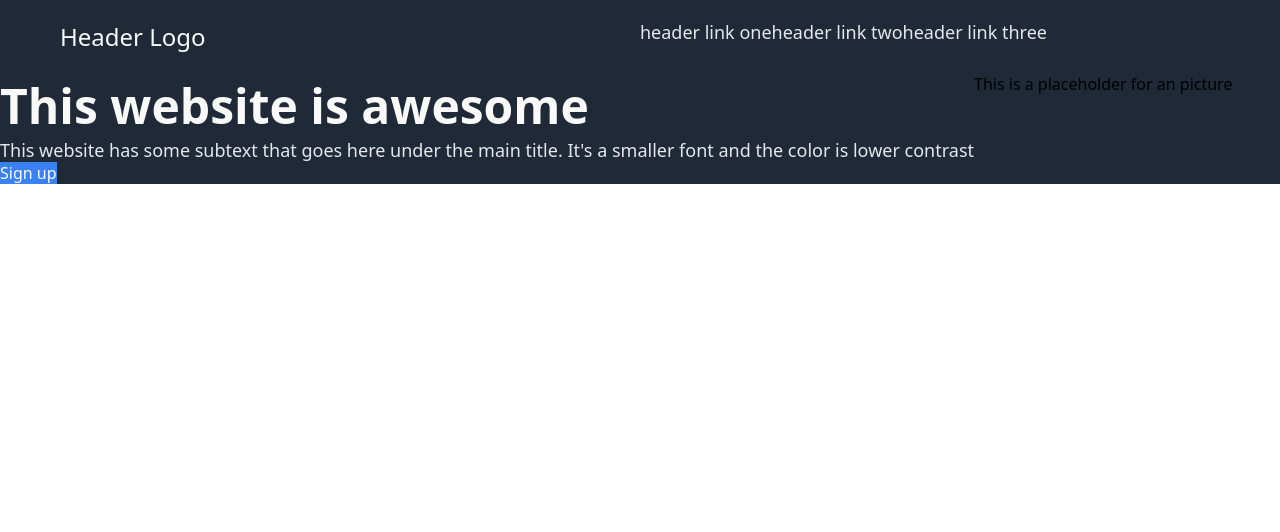
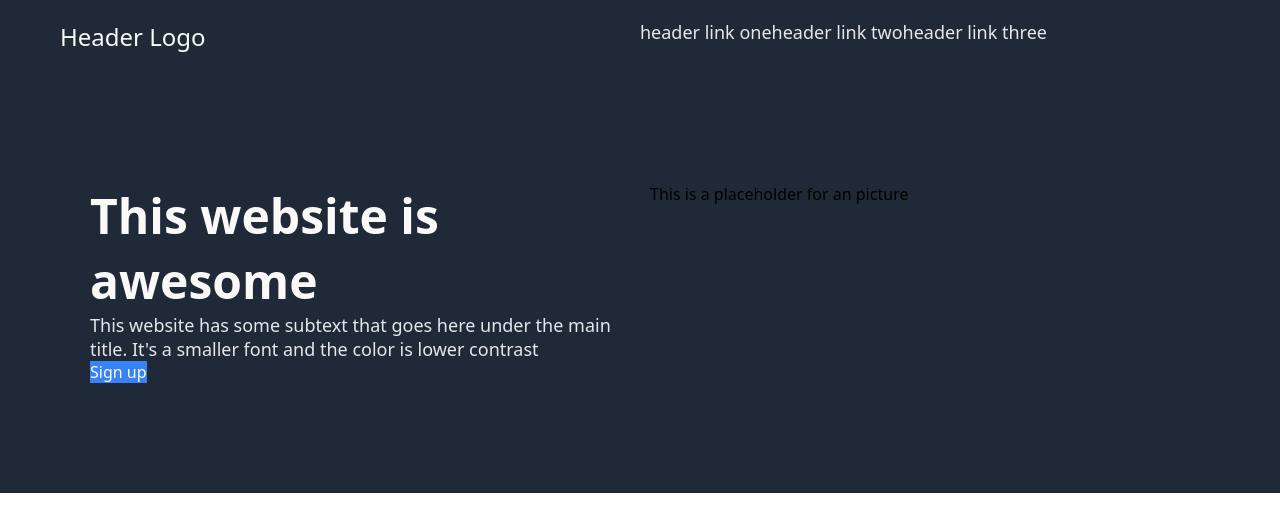
Before and after one commit to CosmosFactory/Landing-page, a plain HTML site: page index.html in a window 1280 px wide. Drawn offline with Linux system fonts and the light colour scheme.

Commit message:
add padding and gap for presentation elements

```diff
--- a/style.css
+++ b/style.css
@@ -62,4 +62,10 @@ button{
 
 .presentation{
     display:flex;
+    padding:110px 90px;
+    gap:20px;
 }
+
+.info,.picture{
+    flex:1;
+}
```
